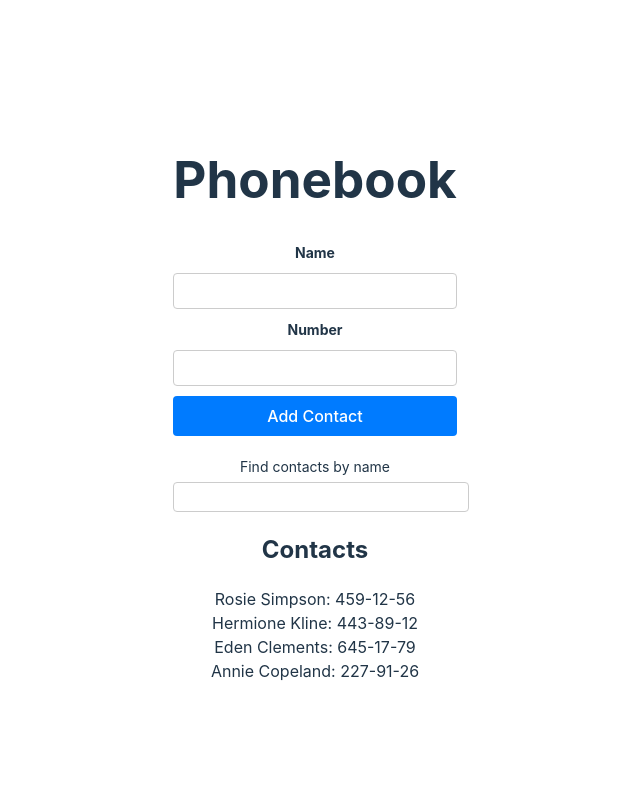
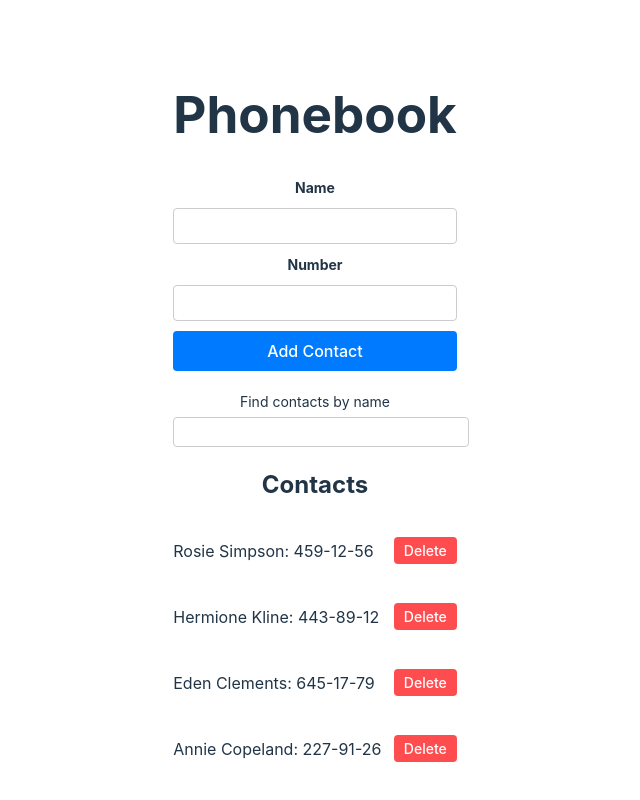
Before and after one commit to bo4ik83/goit-react-hw-03, a React (Vite) app: page / in a window 1280 px wide. Shown: the top 800 px of the page, without its empty margins (325-965 px from the left). Built offline with nearby package versions, Linux system fonts and the light colour scheme.

Commit message:
add-button-delete

```diff
--- a/src/Components/App/App.jsx
+++ b/src/Components/App/App.jsx
@@ -28,6 +28,12 @@ const App = () => {
     setContacts((prevContacts) => [...prevContacts, newContact]);
   };
 
+  const deleteContact = (contactId) => {
+    setContacts((prevContacts) =>
+      prevContacts.filter((contact) => contact.id !== contactId)
+    );
+  };
+
   const filteredContacts = contacts.filter((contact) =>
     contact.name.toLowerCase().includes(filter.toLowerCase())
   );
@@ -38,7 +44,10 @@ const App = () => {
       <ContactForm onAddContact={addContact} />
       <SearchBox value={filter} onChange={handleFilterChange} />
       <h2>Contacts</h2>
-      <ContactList contacts={filteredContacts} />
+      <ContactList
+        contacts={filteredContacts}
+        onDeleteContact={deleteContact}
+      />
     </div>
   );
 };
--- a/src/Components/Contact/Contact.jsx
+++ b/src/Components/Contact/Contact.jsx
@@ -1,15 +1,22 @@
 import PropTypes from "prop-types";
 import styles from "./Contact.module.css";
 
-const Contact = ({ name, number }) => (
+const Contact = ({ id, name, number, onDeleteContact }) => (
   <li className={styles.item}>
-    {name}: {number}
+    <p>
+      {name}: {number}
+    </p>
+    <button className={styles.button} onClick={() => onDeleteContact(id)}>
+      Delete
+    </button>
   </li>
 );
 
 Contact.propTypes = {
+  id: PropTypes.string.isRequired,
   name: PropTypes.string.isRequired,
   number: PropTypes.string.isRequired,
+  onDeleteContact: PropTypes.func.isRequired,
 };
 
 export default Contact;
--- a/src/Components/Contact/Contact.module.css
+++ b/src/Components/Contact/Contact.module.css
@@ -0,0 +1,20 @@
+.item {
+  display: flex;
+  justify-content: space-between;
+  align-items: center;
+  margin-bottom: 10px;
+}
+
+.button {
+  padding: 5px 10px;
+  font-size: 14px;
+  background-color: #ff4d4f;
+  color: white;
+  border: none;
+  border-radius: 4px;
+  cursor: pointer;
+}
+
+.button:hover {
+  background-color: #d9363e;
+}
--- a/src/Components/ContactList/ContactList.jsx
+++ b/src/Components/ContactList/ContactList.jsx
@@ -2,10 +2,16 @@ import PropTypes from "prop-types";
 import Contact from "../Contact/Contact.jsx";
 import styles from "./ContactList.module.css";
 
-const ContactList = ({ contacts }) => (
+const ContactList = ({ contacts, onDeleteContact }) => (
   <ul className={styles.list}>
     {contacts.map(({ id, name, number }) => (
-      <Contact key={id} name={name} number={number} />
+      <Contact
+        key={id}
+        id={id}
+        name={name}
+        number={number}
+        onDeleteContact={onDeleteContact}
+      />
     ))}
   </ul>
 );
@@ -18,6 +24,7 @@ ContactList.propTypes = {
       number: PropTypes.string.isRequired,
     })
   ).isRequired,
+  onDeleteContact: PropTypes.func.isRequired,
 };
 
 export default ContactList;
```
